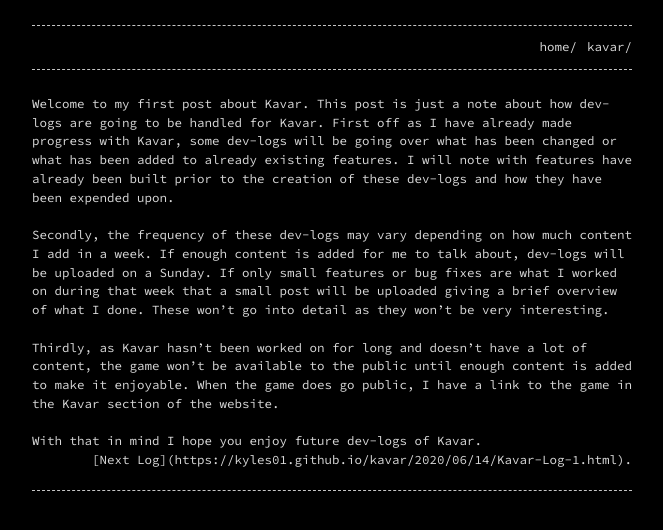
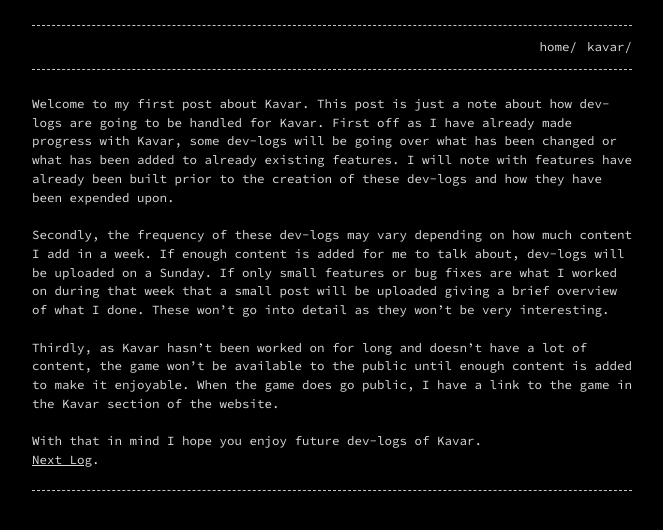
Before and after one commit to KyleS01/KyleS01.github.io, a Jekyll site: the page built from _posts/2020-6-10-Kavar Log 0.markdown, in a window 1280 px wide. Shown: the top 530 px of the page, without its empty margins (308-971 px from the left). Built offline with Jekyll 4.4.1, drawn with Linux system fonts in a browser that asks for light colours.

Commit message:
Update 2020-6-10-Kavar Log 0.markdown

```diff
--- a/_posts/2020-6-10-Kavar Log 0.markdown
+++ b/_posts/2020-6-10-Kavar Log 0.markdown
@@ -19,6 +19,4 @@ Thirdly, as Kavar hasn't been worked on for long and doesn't have a lot of conte
 
 With that in mind I hope you enjoy future dev-logs of Kavar.
 
-<div style="text-align:right">
-  [Next Log](https://kyles01.github.io/kavar/2020/06/14/Kavar-Log-1.html).
-</div>
+[Next Log](https://kyles01.github.io/kavar/2020/06/14/Kavar-Log-1.html).
```
